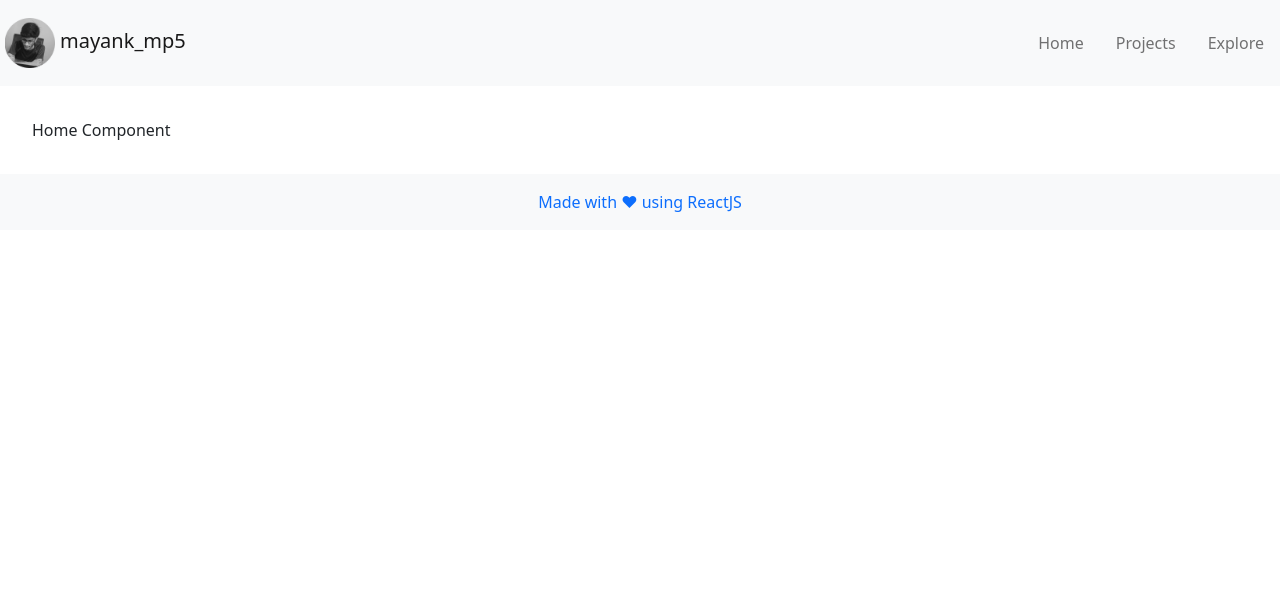
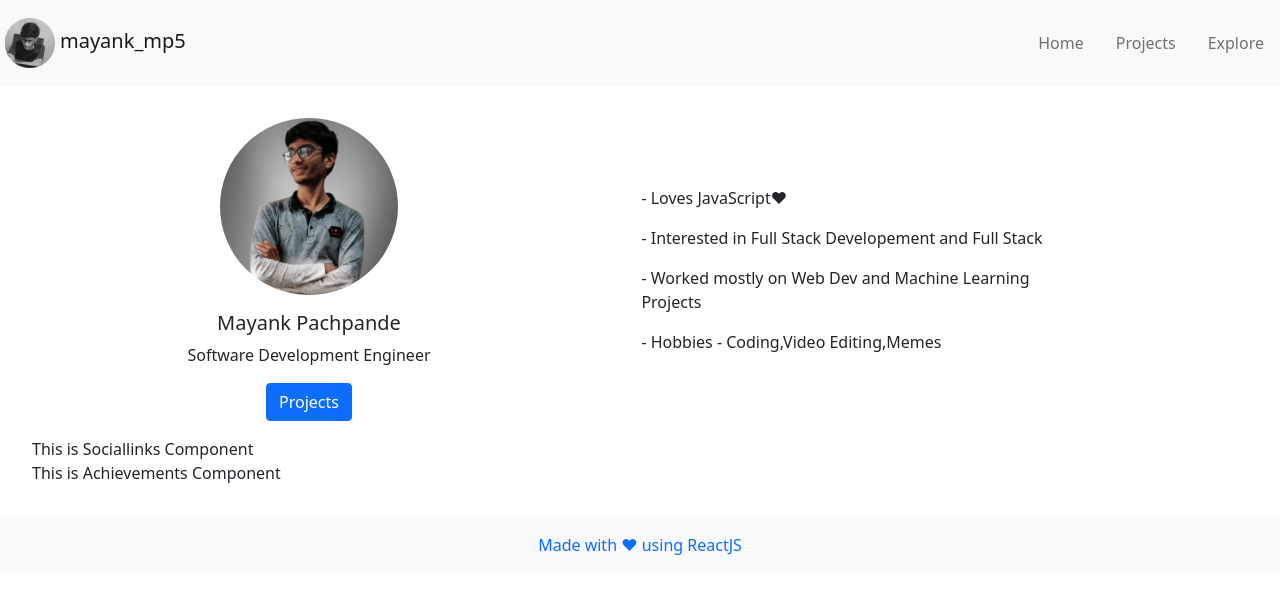
Before and after one commit to Mayank-MP05/Mayank-MP05, a React (Create React App) app in the folder portfolio/: page /home in a window 1280 px wide. Shown: the top 594 px of the page. Built offline with nearby package versions, Linux system fonts and the light colour scheme.

Commit message:
Introcard Addeed

```diff
--- a/portfolio/src/Routes.jsx
+++ b/portfolio/src/Routes.jsx
@@ -7,12 +7,22 @@ import {
   Link,
 } from "react-router-dom";
 
+import Home from "./home/Home";
+import Projects from "./projects/Projects";
+import Explore from "./explore/Explore";
+
 const Routes = () => {
   return (
     <Switch>
-      <Route path='/home'>Home Component</Route>{" "}
-      <Route path='/projects'>Projets Component</Route>{" "}
-      <Route path='/explore'>Explore Component</Route>
+      <Route path='/home'>
+        <Home />
+      </Route>{" "}
+      <Route path='/projects'>
+        <Projects />
+      </Route>{" "}
+      <Route path='/explore'>
+        <Explore />
+      </Route>
       <Route exact path='/'>
         <Redirect to='/home' />
       </Route>
--- a/portfolio/src/common/common.css
+++ b/portfolio/src/common/common.css
@@ -7,6 +7,10 @@
 }
 .nav-list-container {
   display: flex;
+}
+
+.no-border {
+  border: none;
 }
 @media (min-width: 600px) {
   /* Desktop Mode */
--- /dev/null
+++ b/portfolio/src/home/Achievements.jsx
@@ -0,0 +1,7 @@
+import React from "react";
+
+function Achievements() {
+  return <div>This is Achievements Component</div>;
+}
+
+export default Achievements;
--- a/portfolio/src/home/Home.jsx
+++ b/portfolio/src/home/Home.jsx
@@ -1,7 +1,18 @@
 import React from "react";
+import "./home.css";
+
+import Introcard from "./Introcard";
+import Achievements from "./Achievements";
+import Sociallinks from "./Sociallinks";
 
 function Home() {
-  return <div>This is Home Component</div>;
+  return (
+    <>
+      <Introcard />
+      <Sociallinks />
+      <Achievements />
+    </>
+  );
 }
 
-export default Home
+export default Home;
--- /dev/null
+++ b/portfolio/src/home/Introcard.jsx
@@ -0,0 +1,30 @@
+import React from "react";
+import { Card, Button } from "react-bootstrap";
+import { Link } from "react-router-dom";
+import MayankImg from "./linked-in-dp-gray-bg.png";
+function Introcard() {
+  return (
+    <div className='w-100 d-flex'>
+      <Card style={{ width: "40%" }} className='left-card no-border m-auto'>
+        <Card.Img variant='top' src={MayankImg} className='mayank-img' />
+        <Card.Body>
+          <Card.Title>Mayank Pachpande</Card.Title>
+          <Card.Text>Software Development Engineer</Card.Text>
+          <Link to='/projects'>
+            <Button variant='primary'>Projects</Button>
+          </Link>
+        </Card.Body>
+      </Card>
+      <Card
+        style={{ width: "40%" }}
+        className='m-auto no-border d-flex justify-content-center'>
+        <p>- Loves JavaScript♥</p>
+        <p>- Interested in Full Stack Developement and Full Stack</p>
+        <p>- Worked mostly on Web Dev and Machine Learning Projects</p>
+        <p>- Hobbies - Coding,Video Editing,Memes</p>
+      </Card>
+    </div>
+  );
+}
+
+export default Introcard;
--- /dev/null
+++ b/portfolio/src/home/Sociallinks.jsx
@@ -0,0 +1,7 @@
+import React from "react";
+
+function Sociallinks() {
+  return <div>This is Sociallinks Component</div>;
+}
+
+export default Sociallinks;
--- /dev/null
+++ b/portfolio/src/home/home.css
@@ -0,0 +1,24 @@
+/* Common CSS */
+
+.mayank-img {
+  border-radius: 50%;
+  margin: auto;
+}
+
+.left-card {
+  text-align: center;
+  margin: 5px;
+}
+@media (min-width: 600px) {
+  /* Desktop Mode */
+  .mayank-img {
+    width: 40%;
+  }
+}
+
+@media (max-width: 600px) {
+  /* Mobile View */
+  .mayank-img {
+    width: 85%;
+  }
+}
```
Also changed, not shown: portfolio/src/home/linked-in-dp-gray-bg.png (added).
